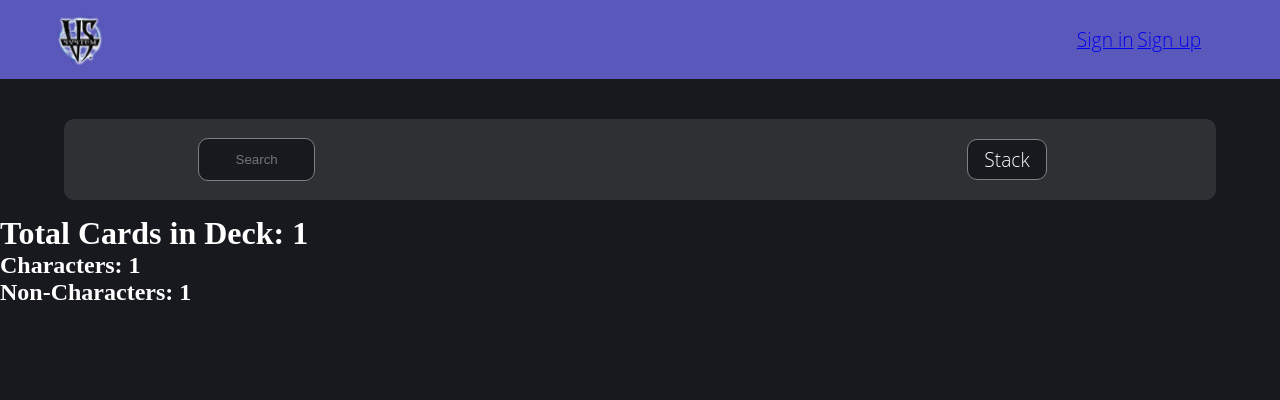
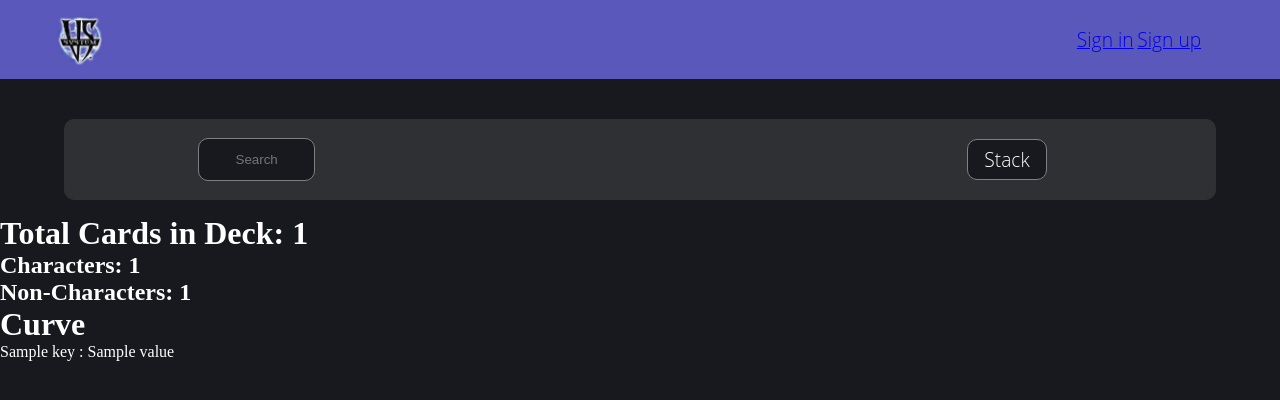
Before and after one commit to Connor-Kubas/vsverse, a Django app: template templates/deck.html in a window 1280 px wide. Shown: the top 400 px of the page. Run offline with Django 4.2, Linux system fonts and the light colour scheme; tables that the repository leaves empty hold one stand-in row (values such as "Sample post"); the template is opened without the code that fills it: values that come from a table or form of the project are taken from there, most other values are stand-ins (such as "Sample title", 1, 10 or a date in 2020); parts of the project's set-up code (start-up, migrations or seed data) failed here and were passed over; some libraries are stand-ins or nearby versions.

Commit message:
Save point.

```diff
--- a/playtest/templates/index.html
+++ b/playtest/templates/index.html
@@ -253,7 +253,7 @@
     }
 
     .card_image {
-        height: 300px;
+        height: 250px;
         border-radius: 12px;
         transition: transform 0.3s ease;
     }
--- a/templates/deck.html
+++ b/templates/deck.html
@@ -8,9 +8,20 @@
 
 {% include 'partials/toolbar.html' %}
 
-<h1>Total Cards in Deck: {{ total_cards }}</h1>
-<h2>Characters: {{ character_count }}</h2>
-<h2>Non-Characters: {{ non_character_count }}</h2>
+<div id="deck-info" class="">
+    <div id="general-info">
+        <h1>Total Cards in Deck: {{ total_cards }}</h1>
+        <h2>Characters: {{ character_count }}</h2>
+        <h2>Non-Characters: {{ non_character_count }}</h2>
+    </div>
+
+    <div id="character-info">
+        <h1>Curve</h1>
+        {% for key, value in character_cost_counts.items %}
+            <p>{{ key }} : {{ value }}</p>
+        {% endfor %}
+    </div>
+</div>
 {% comment %} <h2>Card Types:</h2>
 <ul>
     {% for card_type, count in card_types.items %}
```
Also changed, not shown: deck_editor/view_directory/DisplayView.py (+20 -0 lines).
